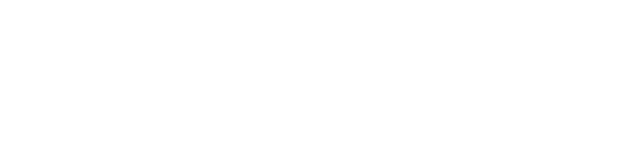
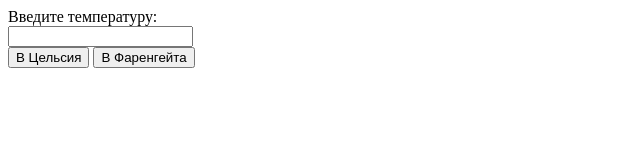
Before and after one commit to VeronikaKhenskaya/It-Academy, a plain HTML site: page home_work_JS2.html in a window 1280 px wide. Shown: the whole page, without its empty margins (0-640 px from the left). Drawn offline with Linux system fonts and the light colour scheme.

Commit message:
calculator done

```diff
--- a/home_work_JS2.html
+++ b/home_work_JS2.html
@@ -1,12 +1,36 @@
 <!DOCTYPE html>
 <html lang="en">
+
 <head>
     <meta charset="UTF-8">
     <meta http-equiv="X-UA-Compatible" content="IE=edge">
     <meta name="viewport" content="width=device-width, initial-scale=1.0">
     <title>Document</title>
+
+    <script>
+        function getFahrenheit() {
+            let T = document.getElementById("input").value;
+            let F = (T * 9 / 5) + 32;
+            document.getElementById("result").innerHTML = T + "\xB0C" + " " + "это" + " " + F + "\xB0F";
+        }
+
+
+        function getCelsius() {
+            let T = document.getElementById("input").value;
+            let C = (T - 32) * 5 / 9;
+            document.getElementById("result").innerHTML = T + "\xB0F" +" " + "это" + " " + C + "\xB0C";
+        }
+
+
+    </script>
 </head>
+
 <body>
+    Введите температуру: <br>
+    <input id="input" type="text"> <br>
+    <button onclick='getCelsius()'>В Цельсия</button>
+    <button onclick='getFahrenheit()'>В Фаренгейта</button><br>
+    <span id="result"></span>
+</body>
 
-</body>
 </html>
```
